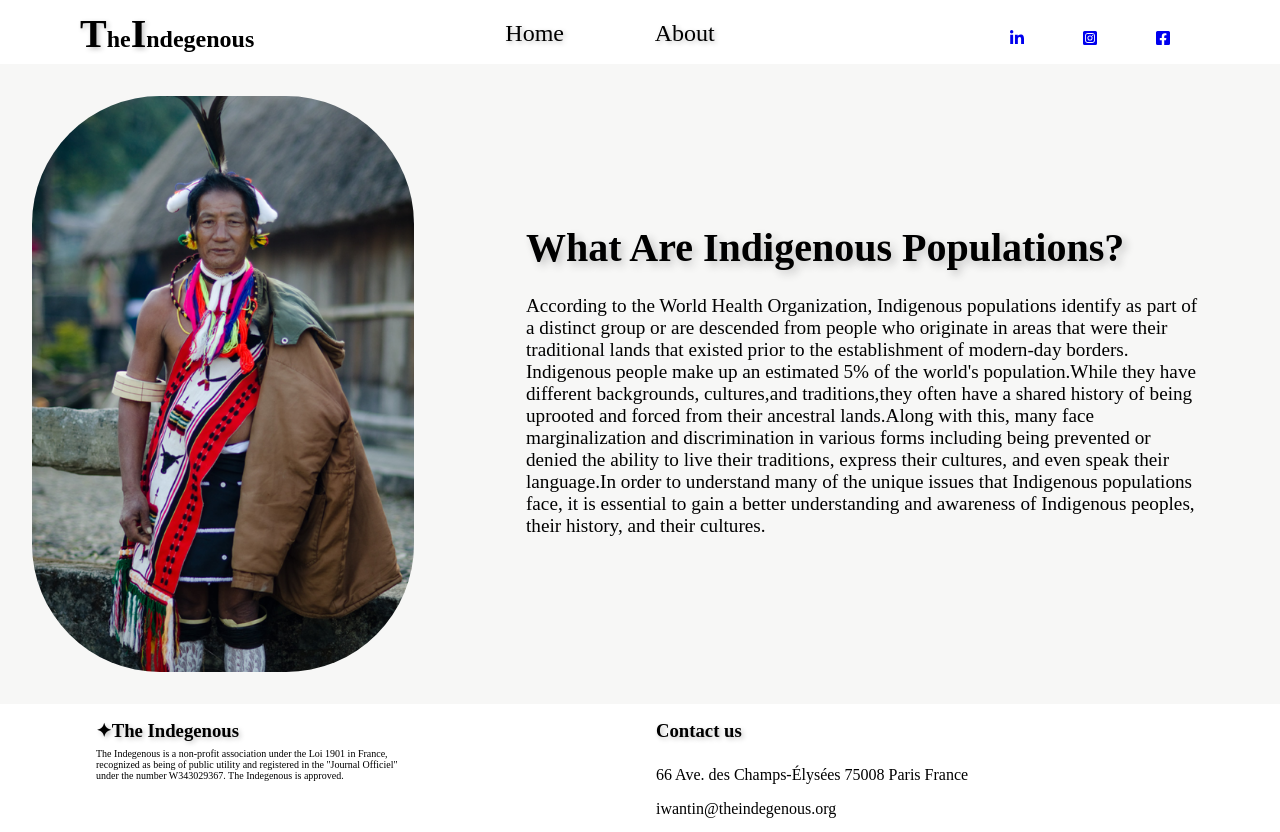
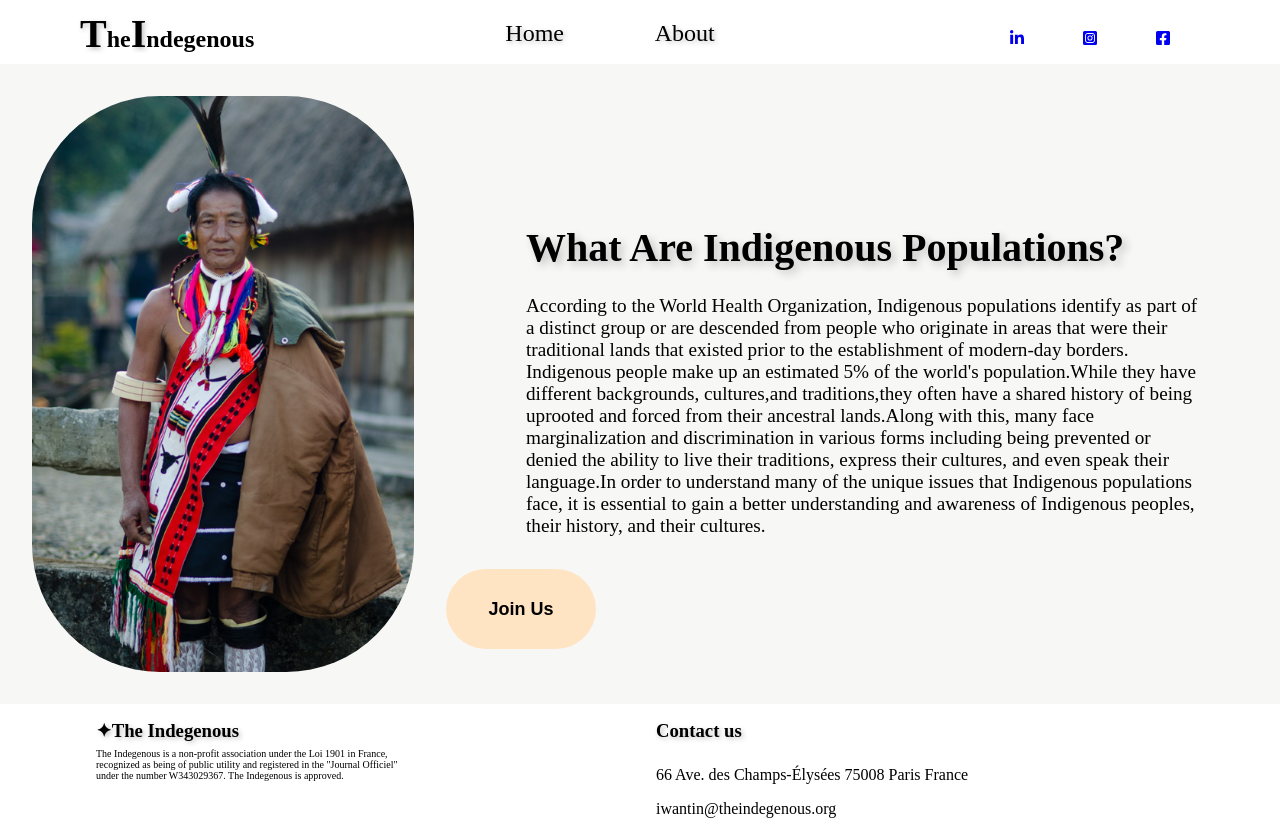
Before and after one commit to janeesh27/demowebsite, a React (Create React App) app: page / in a window 1280 px wide. Built offline with nearby package versions, Linux system fonts and the light colour scheme.

Commit message:
button added but not positioned

```diff
--- a/src/components/Body/Body.css
+++ b/src/components/Body/Body.css
@@ -4,7 +4,6 @@
   display: grid;
   grid-template-columns: auto auto;
   background-color: rgba(229, 228, 226, 0.3);
-
 }
 
 .i1 img {
@@ -20,46 +19,59 @@
   padding: 10rem 5rem 0rem 5rem;
   font-size: 40px;
   text-shadow: 4px 4px 8px silver;
-
 }
 
 .text p {
   display: flex;
-    padding: 1.5rem 5rem 5rem 5rem;
+  padding: 1.5rem 5rem 2rem 5rem;
   font-size: 1.2rem;
   font-weight: 500;
+}
 
+.button1 {
+  width: 150px;
+  height: 80px;
+  background-color: bisque;
+  border-radius: 50px;
+  font-size: large;
+  font-weight: 700;
+  transition-duration: 0.4s;
+}
+.button1 button{
+    padding: 1rem 5rem 1rem 4rem;
+}
+
+.button1:hover {
+  background-color: #4caf50;
+  color: rgb(99, 7, 7);
 }
 
 /* #################MOBILE############################# */
-@media(max-width:1080) {
-
+@media (max-width: 1080) {
   .main-body {
     width: 100%;
     height: auto;
     grid-template-columns: auto auto;
   }
-
 }
 
 /* ################################################ */
 
-@media (max-width:798px) {
-   .main-body{
-    grid-template-columns:auto auto;
-
+@media (max-width: 798px) {
+  .main-body {
+    grid-template-columns: auto auto;
   }
-.i1 img{
+  .i1 img {
     height: 30rem;
   }
 
-.text h3{
+  .text h3 {
     font-size: 20px;
-    padding: 3rem 1rem .5rem 2rem;
+    padding: 3rem 1rem 0.5rem 2rem;
   }
-.text p{
+  .text p {
     font-size: 13px;
-    padding:.5rem 1rem 1rem 2rem ;
+    padding: 0.5rem 1rem 1rem 2rem;
   }
 }
 /* ################################ */
@@ -73,12 +85,11 @@
   .i1 img {
     padding: 1rem 3rem 0 3rem;
     height: 35rem;
-
   }
 
   .text h3 {
     font-size: 30px;
-        padding: 2rem 1rem .5rem 1rem;
+    padding: 2rem 1rem 0.5rem 1rem;
     text-align: center;
   }
 
@@ -86,7 +97,5 @@
     padding: 1rem;
     font-size: 1.2rem;
     text-align: center;
-
   }
-
 }
--- a/src/components/Body/Body.jsx
+++ b/src/components/Body/Body.jsx
@@ -26,6 +26,7 @@ const Body = () => {
           understanding and awareness of Indigenous peoples, their history, and
           their cultures.
         </p>
+        <button className="button1">Join Us</button>
       </div>
     </div>
   );
```
Also changed, not shown: src/components/Form/Form.css (added), src/components/Form/Form.jsx (added). Lines whose indentation alone changed are shown as unchanged.
